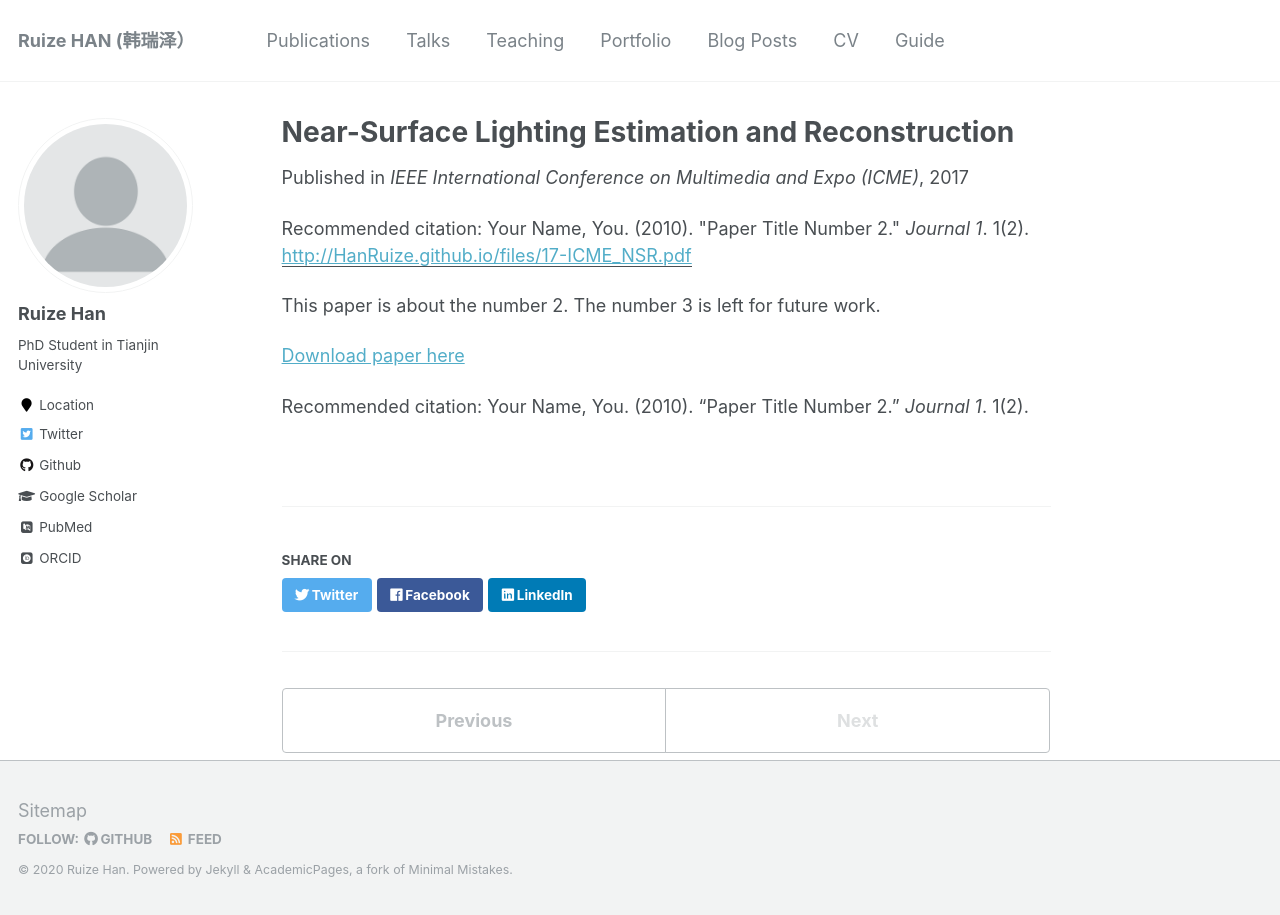
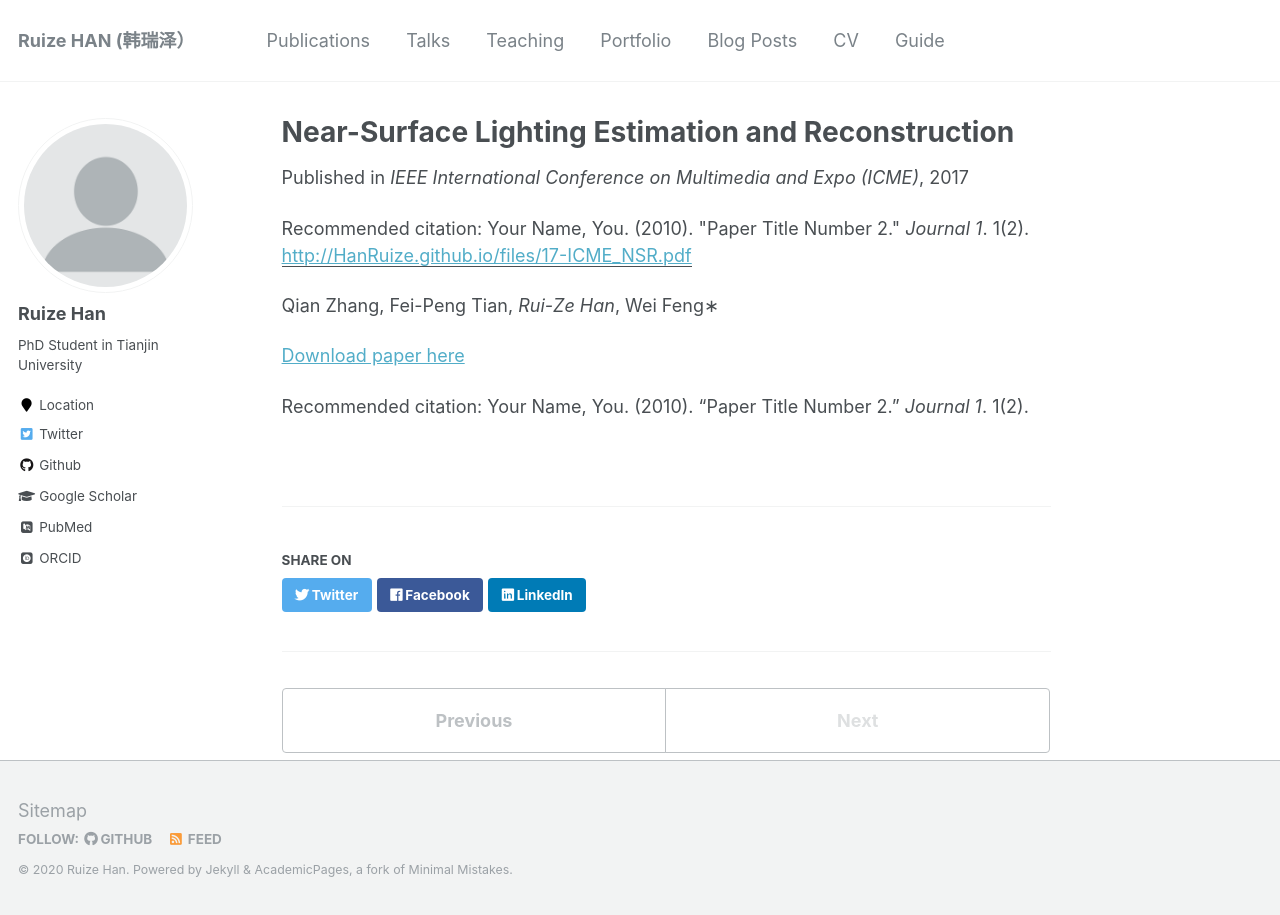
Before and after one commit to RuizeHan/RuizeHan.github.io, a Jekyll site: the page built from _publications/2009-10-01-paper-title-number-1.md, in a window 1280 px wide. Built offline with Jekyll 4.4.1, drawn with Linux system fonts in a browser that asks for light colours; some web fonts are replaced.

Commit message:
Update 2009-10-01-paper-title-number-1.md

```diff
--- a/_publications/2009-10-01-paper-title-number-1.md
+++ b/_publications/2009-10-01-paper-title-number-1.md
@@ -8,7 +8,7 @@ venue: 'IEEE International Conference on Multimedia and Expo (ICME)'
 paperurl: 'http://HanRuize.github.io/files/17-ICME_NSR.pdf'
 citation: 'Your Name, You. (2010). &quot;Paper Title Number 2.&quot; <i>Journal 1</i>. 1(2).'
 ---
-This paper is about the number 2. The number 3 is left for future work.
+Qian Zhang, Fei-Peng Tian, <i>Rui-Ze Han</i>, Wei Feng∗
 
 [Download paper here](http://HanRuize.github.io/files/17-ICME_NSR.pdf)
 
```
